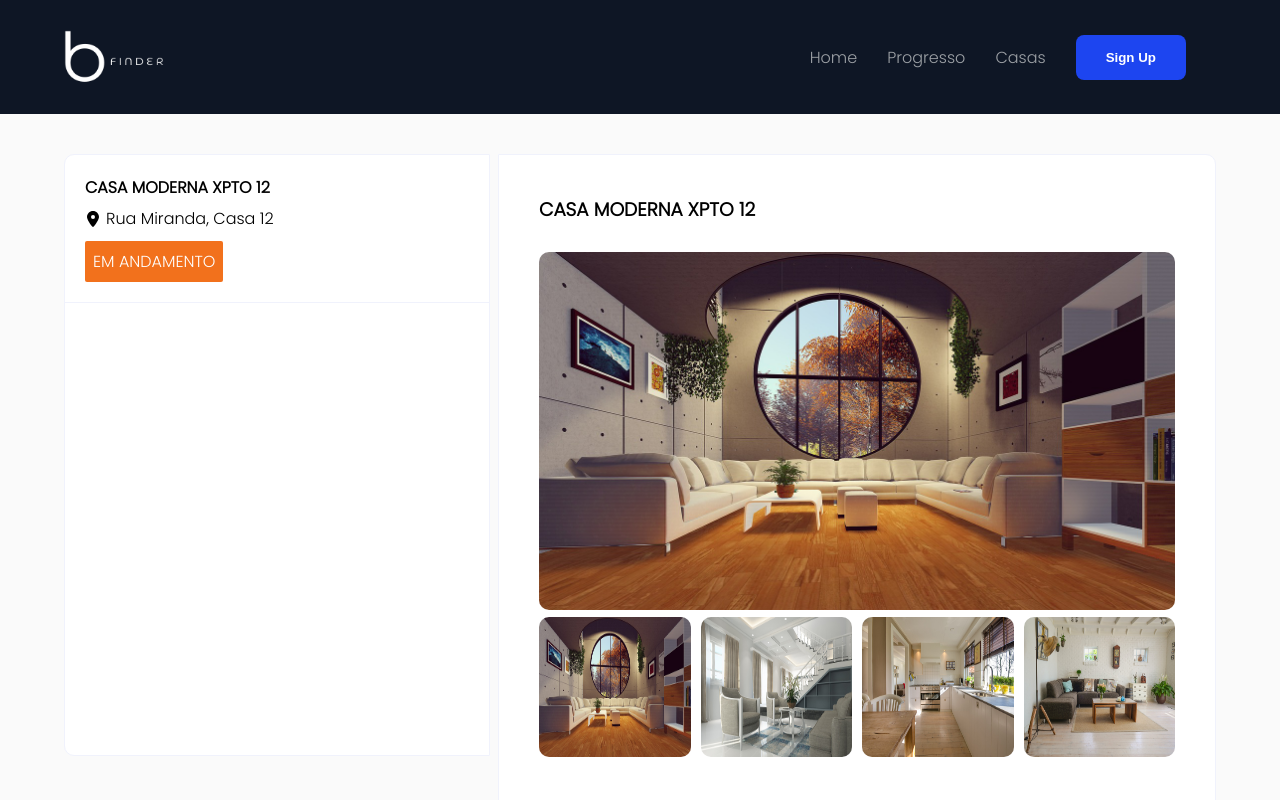
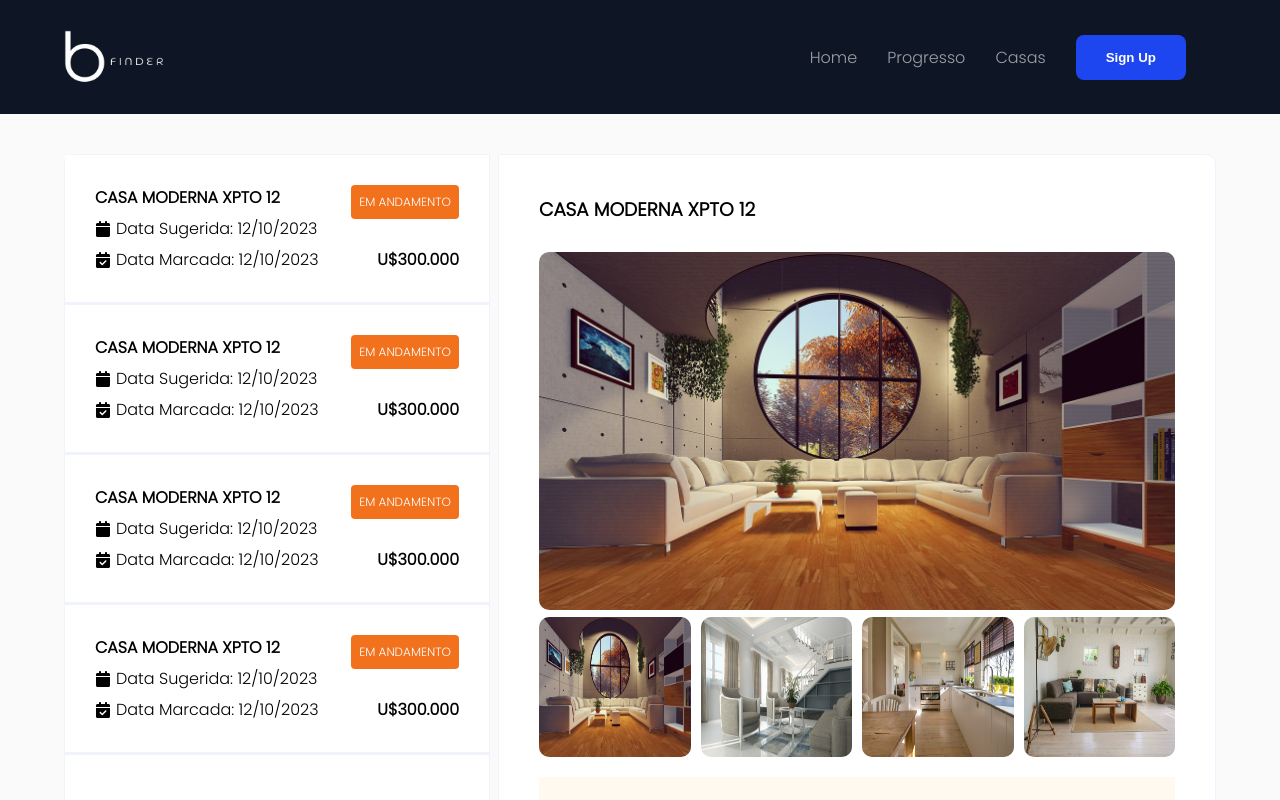
Before and after one commit to nzinga74/house-finder, a React (Create React App) app: page /reserve in a window 1280 px wide. Shown: the top 800 px of the page. Built offline with nearby package versions, Linux system fonts and the light colour scheme.

Commit message:
ReservePage

```diff
--- a/src/Pages/Reserve/index.tsx
+++ b/src/Pages/Reserve/index.tsx
@@ -5,9 +5,10 @@ import ThirdHomeIMG from "../../assets/details3.jpg";
 import FOurHomeIMG from "../../assets/details4.jpg";
 import FiveHomeIMG from "../../assets/details5.jpg";
 import { Header } from "../../components/Header";
-import { FaLocationDot } from "react-icons/fa6";
+import { FaLocationDot, FaCalendar, FaCalendarCheck } from "react-icons/fa6";
 
 import "./style/index.css";
+import { ReserveItem } from "../../components/ReserveItem";
 
 const Reserve = () => {
   return (
@@ -17,17 +18,10 @@ const Reserve = () => {
         <div className="container">
           <div className="reserve-list-container">
             <div className="reserve-list-left">
-              <div className="reserve-item">
-                <div>
-                  <h4>CASA MODERNA XPTO 12</h4>
-                  <div className="house-news-icon">
-                    <FaLocationDot />
-                    <p>Rua Miranda, Casa 12</p>
-                  </div>
-                  <div className="status">EM ANDAMENTO</div>
-                </div>
-                <div />
-              </div>
+              <ReserveItem />
+              <ReserveItem />
+              <ReserveItem />
+              <ReserveItem />
             </div>
 
             <div className="reserve-list-right">
@@ -38,6 +32,17 @@ const Reserve = () => {
                 <img src={ThirdHomeIMG} />
                 <img src={FOurHomeIMG} />
                 <img src={FiveHomeIMG} />
+              </div>
+              <div className="reserve-button-container">
+                <h4>Editar reserva</h4>
+                <p>
+                  Contrary to popular belief, Lorem Ipsum is not simply random
+                  text. It has roots in a piece of classical Latin literature
+                  from 45 BC, making it over 2000 years old. Richard McClintock,
+                  a Latin professor at Hampden-Sydney College in Virginia,
+                </p>
+                <p />
+                <button className="reserve-button">Editar Reservar</button>
               </div>
             </div>
           </div>
--- a/src/Pages/Reserve/style/index.css
+++ b/src/Pages/Reserve/style/index.css
@@ -1,7 +1,7 @@
 .reserve-container {
     background: #FAFAFA;
     height: 100%;
-    padding-top: 40px;
+    padding: 40px 0px;
 
 }
 
@@ -16,7 +16,7 @@
 .reserve-list-left {
     width: 40%;
     background-color: white;
-    height: 100%;
+    height: auto;
     min-height: 600px;
     border-radius: 10px;
     border-top-right-radius: 0px;
@@ -27,7 +27,7 @@
 .reserve-list-right {
     width: 60%;
     background-color: white;
-    height: 100%;
+    height: auto;
     min-height: 600px;
     border-radius: 10px;
     border-top-left-radius: 0px;
@@ -40,19 +40,3 @@
     margin-bottom: 8px;
 
 }
-.status{
-    background-color: #f2711c;
-    width: auto;
-    color: white;
-    padding: 8px;
-    margin-top: 10px;
-    border-radius: 2px;
-    width: fit-content;
-}
-
-.reserve-item {
-    padding: 20px;
-    border-bottom:1px solid #F0F2FC;
-    display: grid;
-    grid-template-columns: auto auto;
-}
--- /dev/null
+++ b/src/components/ReserveItem/index.tsx
@@ -0,0 +1,25 @@
+import { FaLocationDot, FaCalendar, FaCalendarCheck } from "react-icons/fa6";
+import "./style/index.css";
+const ReserveItem = () => {
+  return (
+    <div className="reserve-item">
+      <div>
+        <h4>CASA MODERNA XPTO 12</h4>
+
+        <div className="house-news-icon">
+          <FaCalendar />
+          <p>Data Sugerida: 12/10/2023</p>
+        </div>
+        <div className="house-news-icon">
+          <FaCalendarCheck />
+          <p>Data Marcada: 12/10/2023</p>
+        </div>
+      </div>
+      <div className="reserve-item-left">
+        <div className="status">EM ANDAMENTO</div>
+        <p className="reserve-price">U$300.000</p>
+      </div>
+    </div>
+  );
+};
+export { ReserveItem };
--- /dev/null
+++ b/src/components/ReserveItem/style/index.css
@@ -0,0 +1,35 @@
+.status{
+    background-color: #f2711c;
+    width: auto;
+    color: white;
+    padding: 8px;
+    border-radius: 4px;
+    width: fit-content;
+    font-size: 12px;
+    height: fit-content;
+}
+
+.reserve-item {
+    padding: 30px;
+    border-bottom:3px solid #F0F2FC;
+    display: grid;
+    background: white;
+    grid-template-columns: auto auto;
+    cursor: pointer;
+}
+.reserve-item:hover {
+    background: #fafbfb;
+
+}
+.reserve-item-left {
+    display: flex;
+    flex-wrap: wrap;
+    flex-direction: column;
+    justify-content: space-between;
+    align-items: end;
+
+}
+.reserve-price {
+    font-size: 16px;
+    font-weight: 600;
+}
```
